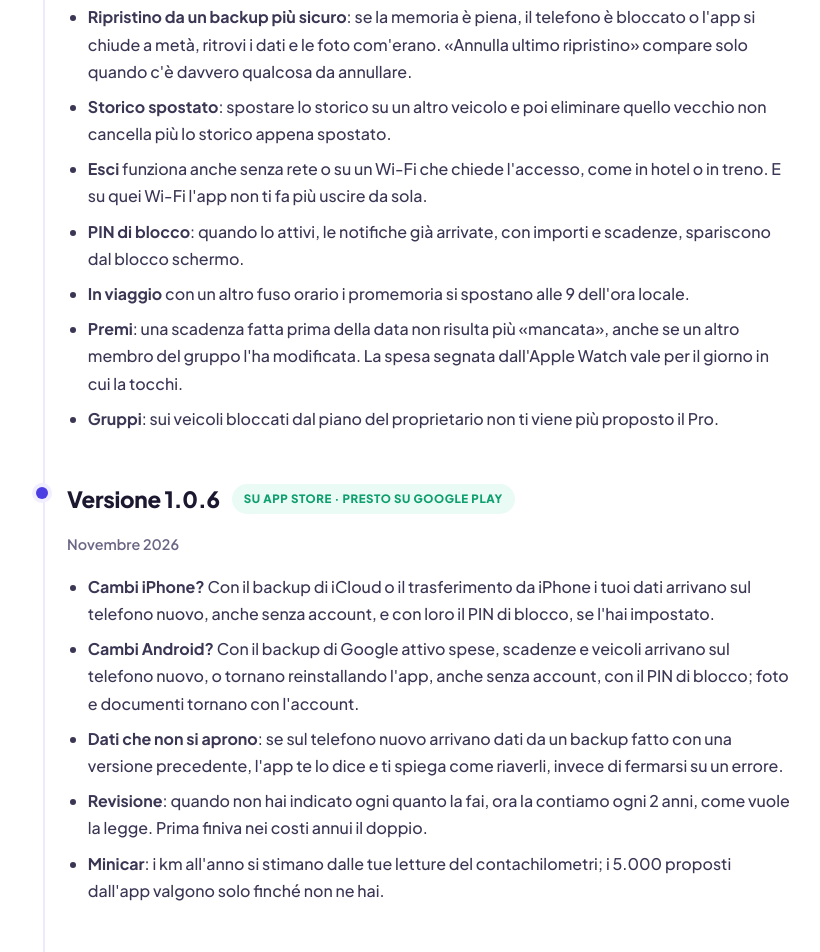
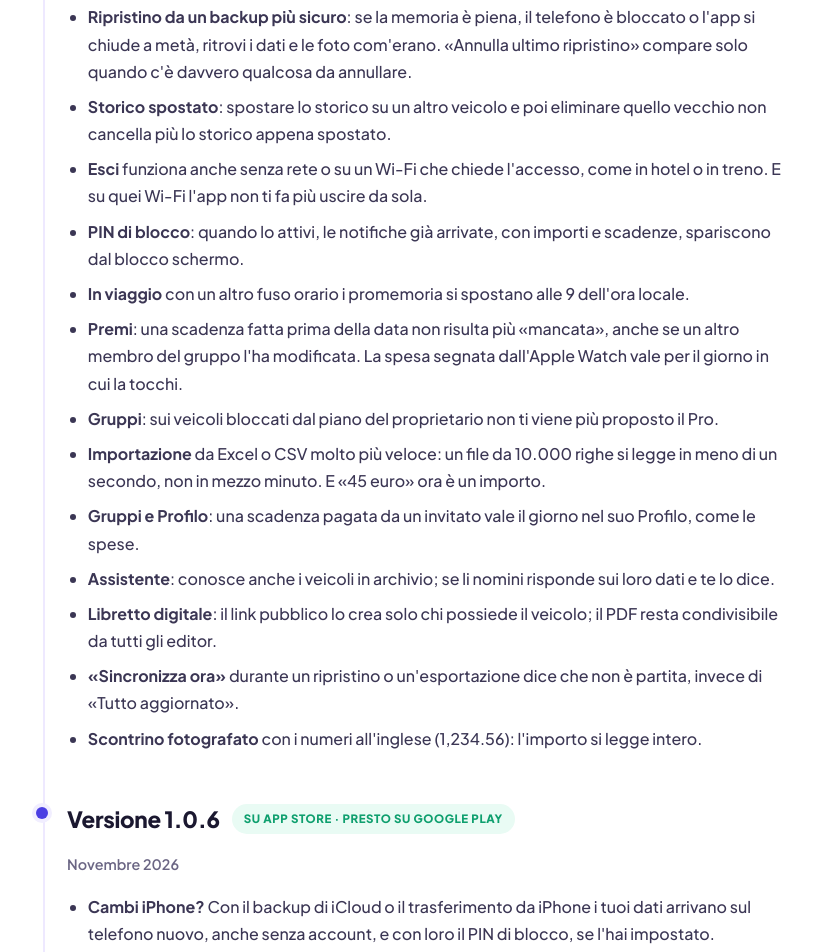
Before and after one commit to IlBaffoDev/Sito-Web-Personale, a plain HTML site: page progetti/gestore-costi-veicoli-novita.html in a window 1280 px wide. Shown: the part 355-1307 px from the top of the page, without its empty margins (227-1047 px from the left). Drawn offline with Linux system fonts and the light colour scheme.

Commit message:
Novità 1.0.7: correzioni dell'audit 15/11 (importazione veloce, punti dell'invitato, Assistente e archivio, libretto solo proprietario, sync non partita, scontrino)

```diff
--- a/progetti/gestore-costi-veicoli-novita.html
+++ b/progetti/gestore-costi-veicoli-novita.html
@@ -92,6 +92,12 @@
         <li><strong>In viaggio</strong> con un altro fuso orario i promemoria si spostano alle 9 dell'ora locale.</li>
         <li><strong>Premi</strong>: una scadenza fatta prima della data non risulta più «mancata», anche se un altro membro del gruppo l'ha modificata. La spesa segnata dall'Apple Watch vale per il giorno in cui la tocchi.</li>
         <li><strong>Gruppi</strong>: sui veicoli bloccati dal piano del proprietario non ti viene più proposto il Pro.</li>
+        <li><strong>Importazione</strong> da Excel o CSV molto più veloce: un file da 10.000 righe si legge in meno di un secondo, non in mezzo minuto. E «45 euro» ora è un importo.</li>
+        <li><strong>Gruppi e Profilo</strong>: una scadenza pagata da un invitato vale il giorno nel suo Profilo, come le spese.</li>
+        <li><strong>Assistente</strong>: conosce anche i veicoli in archivio; se li nomini risponde sui loro dati e te lo dice.</li>
+        <li><strong>Libretto digitale</strong>: il link pubblico lo crea solo chi possiede il veicolo; il PDF resta condivisibile da tutti gli editor.</li>
+        <li><strong>«Sincronizza ora»</strong> durante un ripristino o un'esportazione dice che non è partita, invece di «Tutto aggiornato».</li>
+        <li><strong>Scontrino fotografato</strong> con i numeri all'inglese (1,234.56): l'importo si legge intero.</li>
       </ul>
     </article>
 
```
